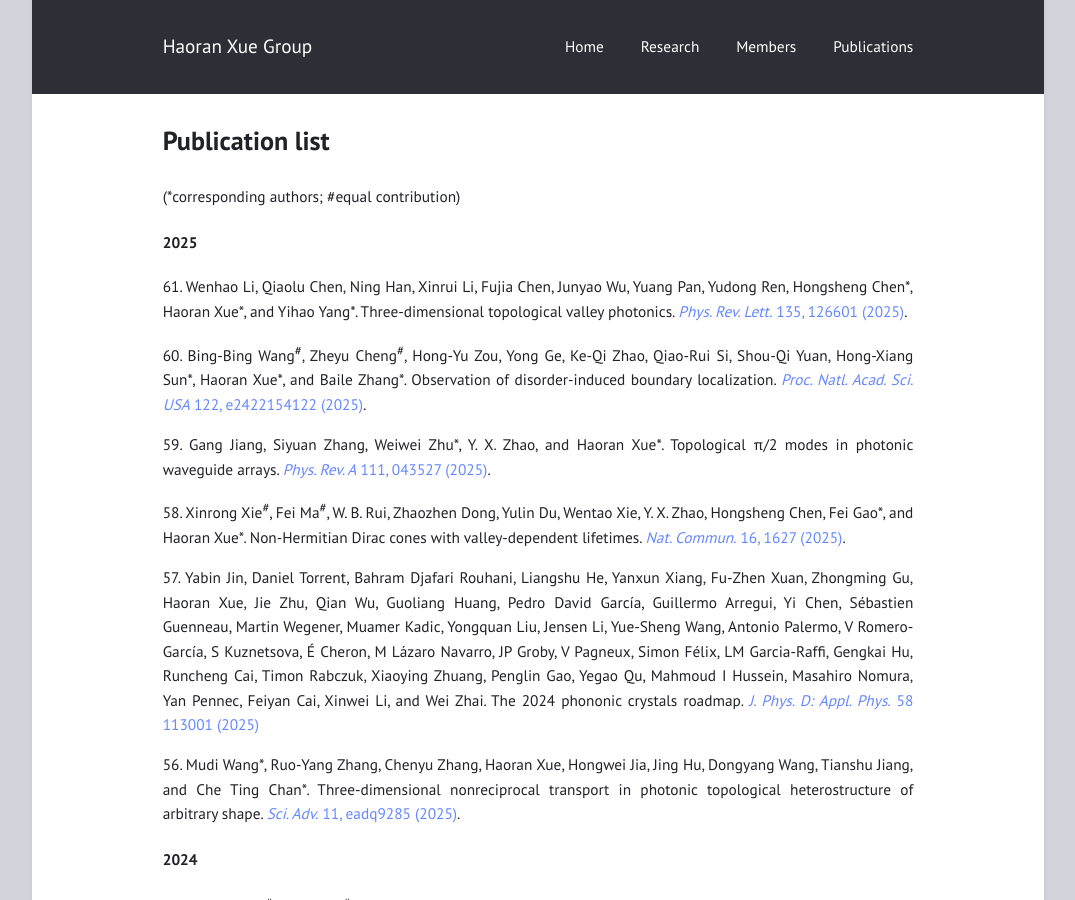
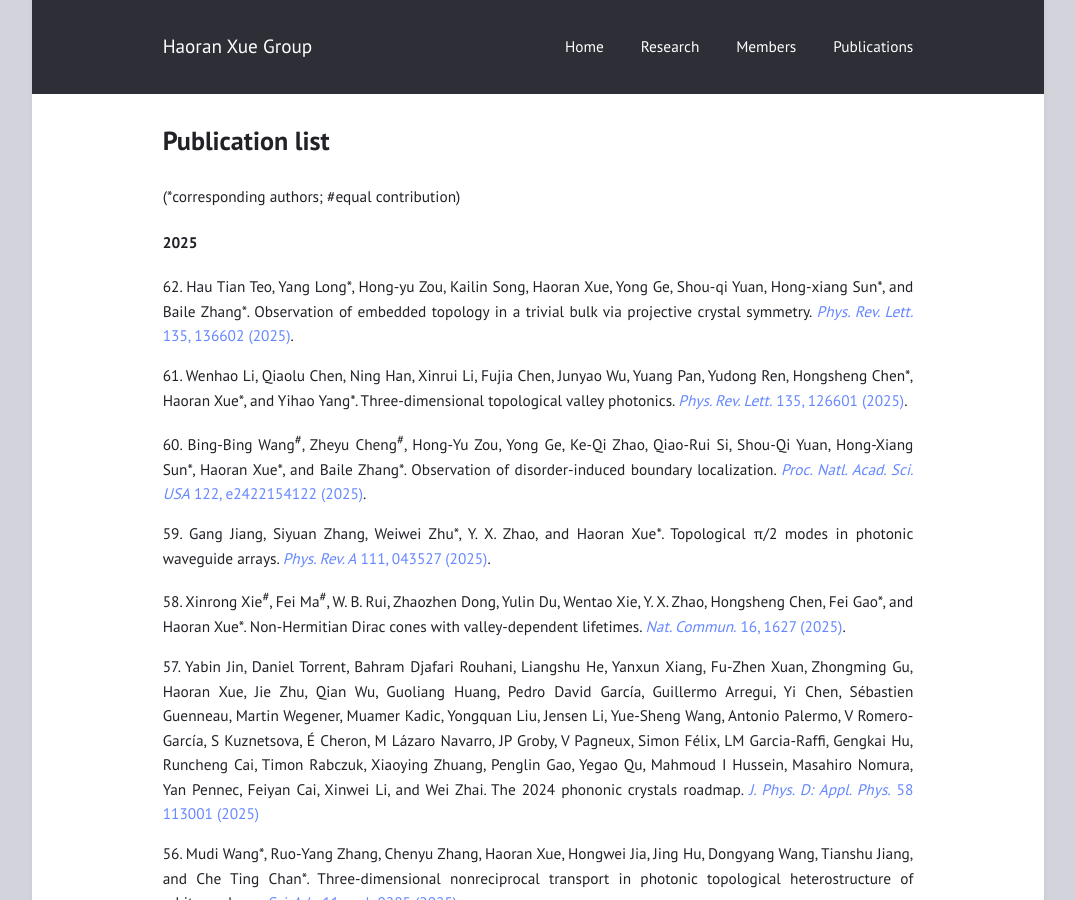
Before and after one commit to haoran-group/haoran-group.github.io, a Jekyll site: the page built from paper.md, in a window 1280 px wide and 900 px high. Shown: the whole window, without its empty margins (102-1177 px from the left). Built offline with Jekyll 4.4.1, drawn with Linux system fonts in a browser that asks for light colours.

Commit message:
Update paper.md

```diff
--- a/paper.md
+++ b/paper.md
@@ -6,6 +6,8 @@ title: Publication list
 (*corresponding authors; #equal contribution)
 
 #### 2025
+
+62\. Hau Tian Teo, Yang Long\*, Hong-yu Zou, Kailin Song, Haoran Xue, Yong Ge, Shou-qi Yuan, Hong-xiang Sun\*, and Baile Zhang\*. Observation of embedded topology in a trivial bulk via projective crystal symmetry. [*Phys. Rev. Lett.* 135, 136602 (2025)](https://doi.org/10.1103/9tq1-37j1).
 
 61\. Wenhao Li, Qiaolu Chen, Ning Han, Xinrui Li, Fujia Chen, Junyao Wu, Yuang Pan, Yudong Ren, Hongsheng Chen\*, Haoran Xue\*, and Yihao Yang\*. Three-dimensional topological valley photonics. [*Phys. Rev. Lett.* 135, 126601 (2025)](https://doi.org/10.1103/kmsq-llfk).
 
```
